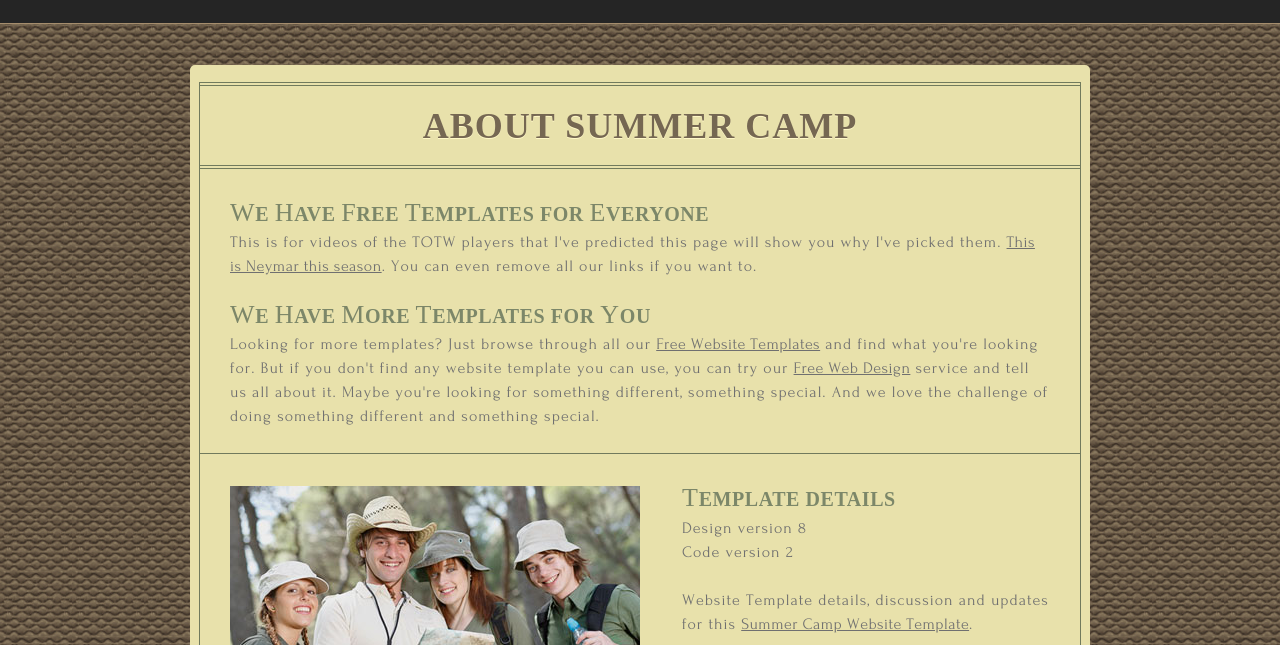
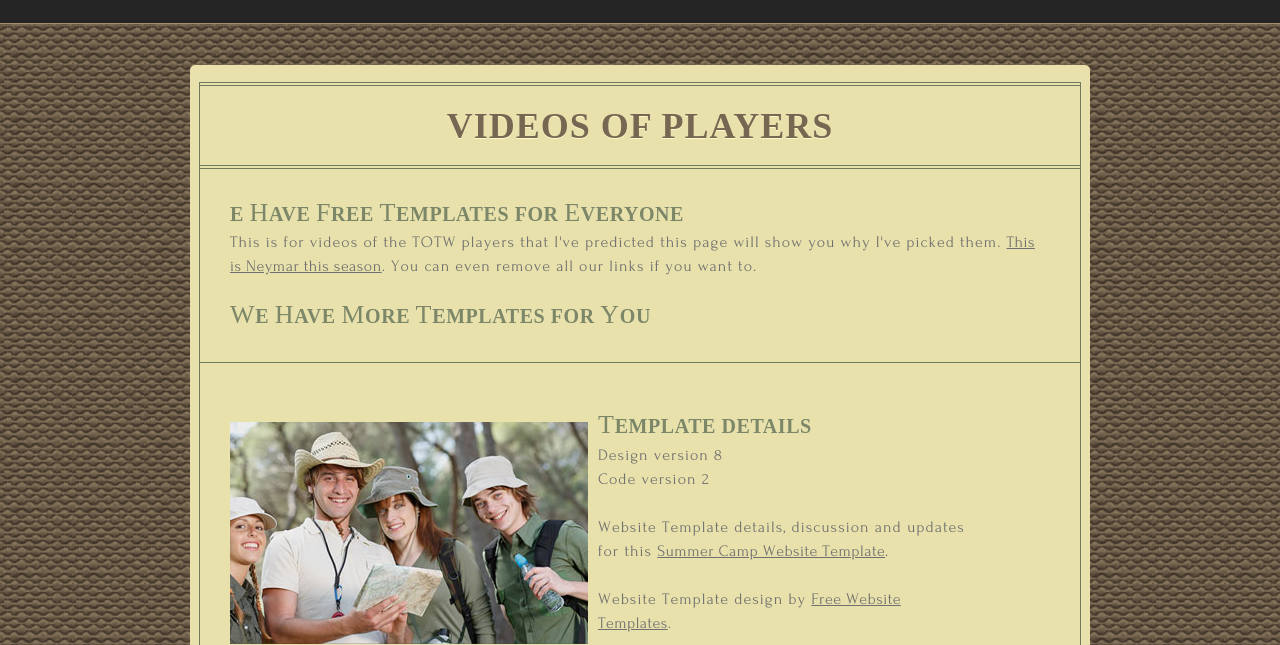
Before and after one commit to Chikiwamwam/chikiwamwam.github.io, a plain HTML site: page about.html in a window 1280 px wide. Shown: the part 144-789 px from the top of the page. Drawn offline with Linux system fonts and the light colour scheme.

Commit message:
changed title

```diff
--- a/about.html
+++ b/about.html
@@ -31,15 +31,15 @@
 				<div>
 					<div class="about">
 						<div>
-							<h2>ABOUT SUMMER CAMP</h2>
+							<h2>Videos of Players</h2>
 							<div>
-								<h3><span>W</span>e <span>H</span>ave <span>F</span>ree <span>T</span>emplates for <span>E</span>veryone</h3>
+								<h3><span></span>e <span>H</span>ave <span>F</span>ree <span>T</span>emplates for <span>E</span>veryone</h3>
 								<p>
 									This is for videos of the TOTW players that I've predicted this page will show you why I've picked them. <a href="https://www.youtube.com/watch?v=Uen4AuK2-KI">This is Neymar this season</a>. You can even remove all our links if you want to.
 								</p>
 								<h3><span>W</span>e <span>H</span>ave <span>M</span>ore <span>T</span>emplates for <span>Y</span>ou</h3>
 								<p>
-									Looking for more templates? Just browse through all our <a href="http://www.freewebsitetemplates.com/">Free Website Templates</a> and find what you're looking for. But if you don't find any website template you can use, you can try our <a href="http://www.freewebsitetemplates.com/freewebdesign/">Free Web Design</a> service and tell us all about it. Maybe you're looking for something different, something special. And we love the challenge of doing something different and something special.
+									<a href="http://www.freewebsitetemplates.com/"> <a href="http://www.freewebsitetemplates.com/freewebdesign/">
 								</p>
 							</div>
 						</div>
```
